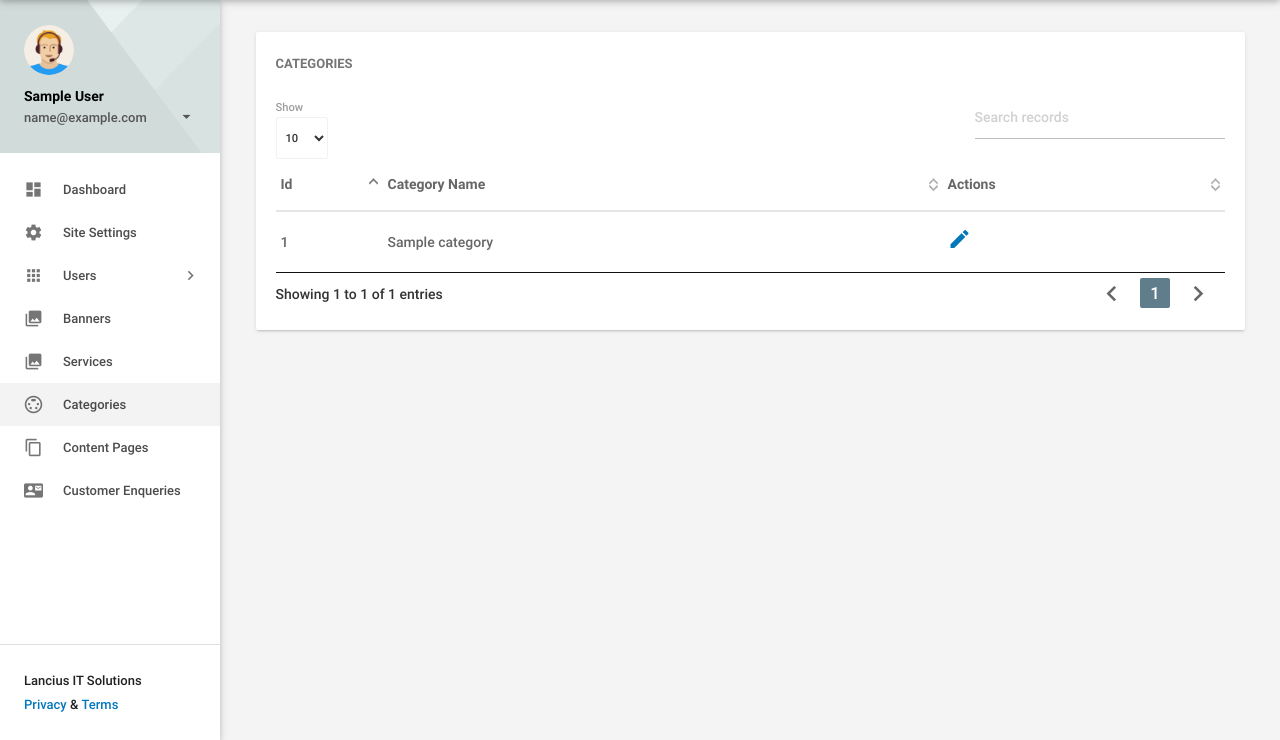
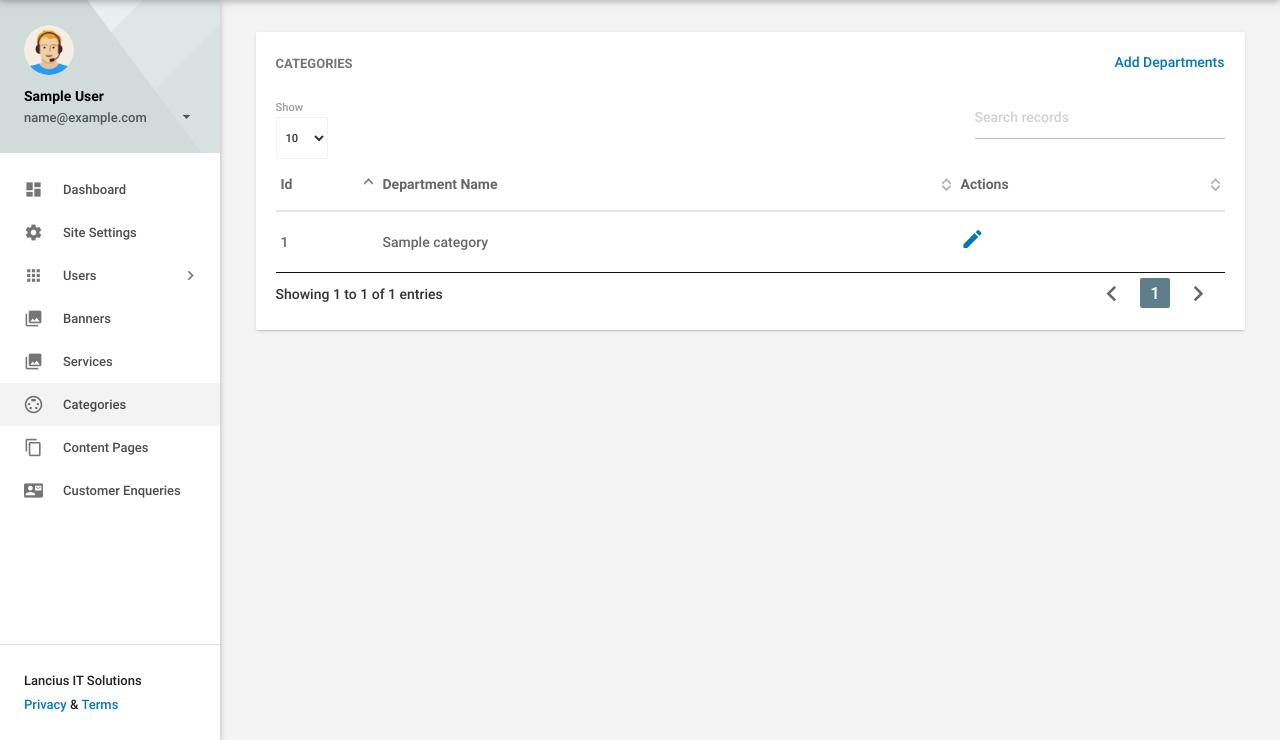
Before and after one commit to Srinivaslancius/medischreibe, a PHP site: page /medischreibe/categories.php in a window 1280 px wide. Shown: the part 60-800 px from the top of the page. Run offline with PHP 8.4, Linux system fonts and the light colour scheme; the visitor is signed in with stand-in values (Sample User, id 1); tables that the repository leaves empty or names only in its code hold one stand-in row (values such as "Sample post"); some libraries are stand-ins or nearby versions.

```diff
--- a/admin/categories.php
+++ b/admin/categories.php
@@ -8,14 +8,14 @@
                     <div class="col s12 m12 l12">
                         <div class="card">
                             <div class="card-content">
-                                 <!-- <a href="add_categories.php" style="float:right">Add Categories</a> -->
+                                 <a href="add_categories.php" style="float:right">Add Departments</a>
                                 <span class="card-title">Categories</span>
                                 <?php $getData = getAllDataWithActiveRecent('categories'); $i=1; ?>
                                 <table id="example" class="display responsive-table datatable-example">
                                     <thead>
                                         <tr>
                                             <th>Id</th>
-                                            <th>Category Name</th>
+                                            <th>Department Name</th>
                                             <th>Actions</th>
                                         </tr>
                                     </thead>
```
